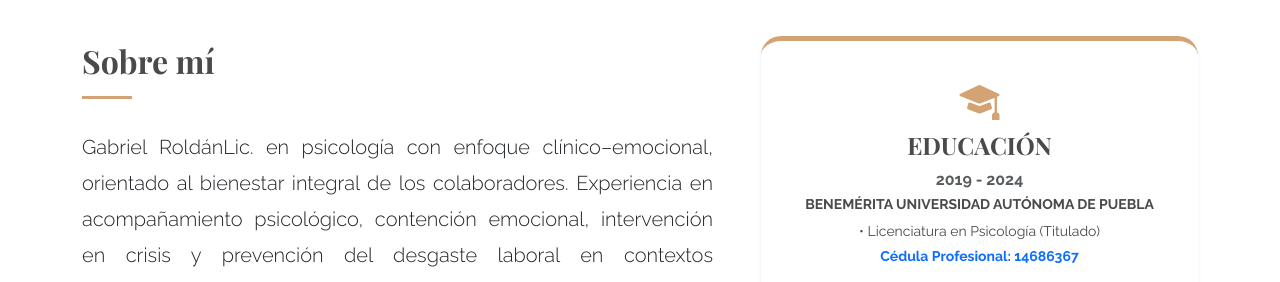
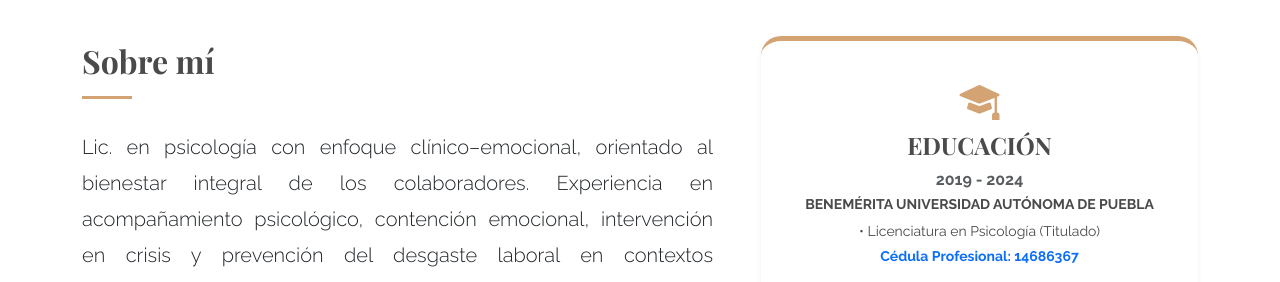
Before and after one commit to psicgabriel/Psicologia.com, a plain HTML site: page index.html in a window 1280 px wide. Shown: the part 860-1142 px from the top of the page. Drawn offline with nearby package versions, Linux system fonts and the light colour scheme.

Commit message:
Refactor personal description in index.html
Removed the span element around the name for improved readability.

```diff
--- a/index.html
+++ b/index.html
@@ -430,7 +430,7 @@
             <h2 class="fw-bold">Sobre mí</h2>
             <div class="section-title-line start"></div>
             <p class="lead text-dark" style="line-height: 1.8; text-align: justify;">
-              <span>Gabriel Roldán</span>Lic. en psicología con enfoque clínico–emocional, orientado al bienestar integral de los colaboradores. Experiencia en acompañamiento psicológico, contención emocional, intervención en crisis y prevención del desgaste laboral en contextos organizacionales. Me caracterizo por una mirada empática, cercana y profesional, enfocada en generar espacios de trabajo más saludables y humanos.
+            Lic. en psicología con enfoque clínico–emocional, orientado al bienestar integral de los colaboradores. Experiencia en acompañamiento psicológico, contención emocional, intervención en crisis y prevención del desgaste laboral en contextos organizacionales. Me caracterizo por una mirada empática, cercana y profesional, enfocada en generar espacios de trabajo más saludables y humanos.
             </p>
           </div>
           <div class="col-lg-5" data-aos="fade-left">
```
